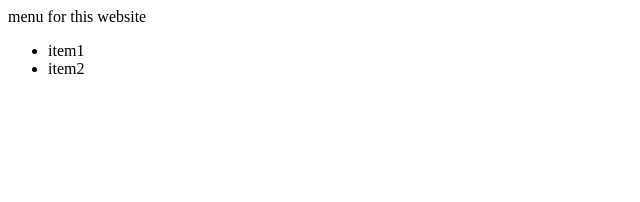
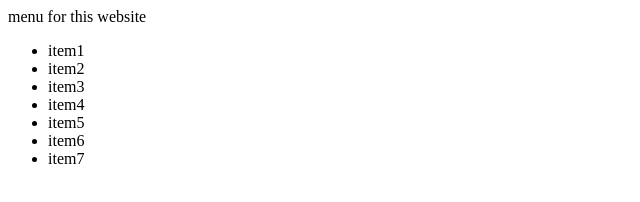
Before and after one commit to queenbeemorrow/satelite, a plain HTML site: page roboto.html in a window 1280 px wide. Shown: the whole page, without its empty margins (0-640 px from the left). Drawn offline with Linux system fonts and the light colour scheme.

Commit message:
feat(roboto): add menu items
fix #1

```diff
--- a/roboto.html
+++ b/roboto.html
@@ -7,6 +7,11 @@
 		<ul>
 			<li>item1</li>
 			<li>item2</li>
+			<li>item3</li>
+			<li>item4</li>
+			<li>item5</li>
+			<li>item6</li>
+			<li>item7</li>
 		</ul></div>
 </body>
 </html>
```
